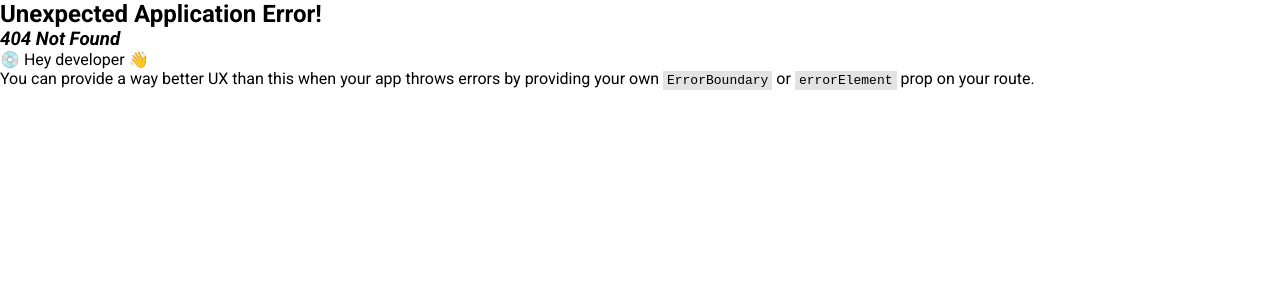
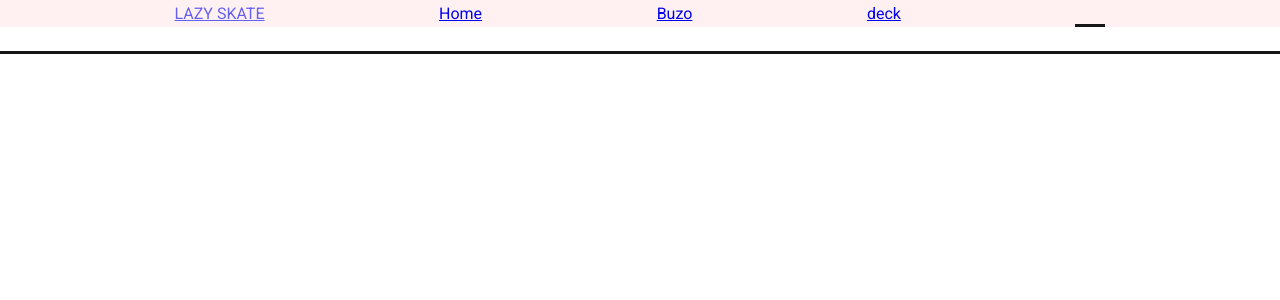
Before and after one commit to ROSSILEONEL/PreEntrega2-RossiCristianTry, a React (Vite) app: page /CardWidget in a window 1280 px wide. Before the commit this address had no page. Shown: the top 300 px of the page. Built offline with nearby package versions, Linux system fonts and the light colour scheme.

Commit message:
vamos que llegamos

```diff
--- a/package.json
+++ b/package.json
@@ -9,6 +9,8 @@
     "preview": "vite preview"
   },
   "dependencies": {
+    "bootstrap": "^5.3.0-alpha3",
+    "bootstrap-icons": "^1.10.4",
     "firebase": "^9.18.0",
     "react": "^18.2.0",
     "react-dom": "^18.2.0",
--- a/src/components/CardWidget/CardWidget.css
+++ b/src/components/CardWidget/CardWidget.css
@@ -0,0 +1,13 @@
+.nav-icon{
+    font-weight: 700;
+    font-size: 21px;
+    margin: 15px;
+}
+span{
+    font-size: 5;
+    opacity: 0.6;
+}
+.Card-Widget{
+    font-size: 5;
+border-bottom: solid rgb(24, 23, 23);
+}
--- a/src/components/CardWidget/index.jsx
+++ b/src/components/CardWidget/index.jsx
@@ -0,0 +1,19 @@
+import { useContext } from 'react';
+import './CardWidget.css'
+import  {Context}  from '../../context/index';
+
+function CardWidget (){
+   const {producstAdded}= useContext(Context);
+
+   console.log("context",Context);
+   console.log("prod added",producstAdded);
+
+   return(
+        <div className='Card-Widget'>
+            <i  className="bi bi-cart nav-icon"></i>
+            {producstAdded}
+        </div>
+        )
+
+}
+export default CardWidget;
--- /dev/null
+++ b/src/components/ItemCount/ItemCount.jsx
@@ -0,0 +1,22 @@
+
+import React from "react";
+import { useState,useEffect } from "react";
+
+export const ItemCount=({initial,stock,onAdd})=>{
+  const [value,setValue]=useState(initial);
+  const aumentar =()=>{setValue(value+1)}
+  const disminuir =()=>{setValue(value-1)}
+
+  return(
+        <div>
+            <div>
+         <button disabled ={value< 1} style={{width:30}}  onClick={disminuir}> - </button>
+         <input type="text" />
+         <span>{value}</span>
+         <button disabled={value>=stock} style={{width:30}} onClick={aumentar}> + </button>
+         </div>
+         <button onClick={()=>onAdd(value)}>Agregar al carrito</button>
+        </div>
+        )
+    }
+    export default ItemCount
--- a/src/components/ItemDetail/index.jsx
+++ b/src/components/ItemDetail/index.jsx
@@ -1,4 +1,4 @@
-
+import ItemCount from "../ItemCount/ItemCount";
 
 
 function ItemDetail({itemF}) {
@@ -8,6 +8,7 @@ function ItemDetail({itemF}) {
 
 <h1>ESTE ES ITEM DETAIL DE {itemF.name} </h1>
 <h2></h2>
+<ItemCount/>
     </div>
  )
 }
--- /dev/null
+++ b/src/components/Layout/index.jsx
@@ -0,0 +1,12 @@
+import  NavBar  from "../NavBar";
+import { Outlet as Page  } from "react-router-dom";
+function Layout() {
+    return(
+        <main>
+            <NavBar/>
+            <Page/>
+
+        </main>
+    )
+}
+export default Layout
--- a/src/components/NavBar/index.jsx
+++ b/src/components/NavBar/index.jsx
@@ -1,23 +1,19 @@
 import './NavBar.css'
 import {NavLink} from 'react-router-dom'
+import CardWidget from '../CardWidget'
+
 function NavBar(){
     return(
     <div className='div-navBar'>
-    <ul className="lista">
-        <span>LAZY SKATE</span>
-
+        <ul className="lista">
+             <NavLink to={"/"}><span>LAZY SKATE</span></NavLink>
             <li><NavLink to={"/"}>Home</NavLink></li>
-
             <li><NavLink to={"/category/buzo"}>Buzo</NavLink></li>
             <li><NavLink to={"/category/deck"}>deck</NavLink></li>
+            <NavLink to={"/category/CardWidget"}><CardWidget/></NavLink>
+        </ul>
+    </div>
+          )
+               }
 
-                    </ul>
-
-
-
-
-
-    </div>  )
-
-}
 export default NavBar
--- /dev/null
+++ b/src/context/index.jsx
@@ -0,0 +1,22 @@
+import { createContext , useState } from "react";
+
+
+export const Context= createContext();
+export function CustomProvider({children}){
+                      // lo que pasemos por el value del proveedor , es lo que los componentes van a poder acceder o leer
+                      // se pueden poner todo tipo de variables.
+    const [productsAdded,setProductsAdded]=useState([]);
+
+function onAdd(products,quantity) {
+
+setProductsAdded((prevState)=> prevState.concat(products));
+
+};
+
+    return    (
+        <Context.Provider value={{productsAdded , onAdd}}>
+        {children}
+        </Context.Provider>
+         );
+
+}
--- a/src/routes/item.jsx
+++ b/src/routes/item.jsx
@@ -1,19 +1,16 @@
 // import products from "../Mocks/products";
 // import ItemList from "../ItemList/index.jsx"
-import NavBar from "../components/NavBar/index";
+// import NavBar from "../components/NavBar/index";
+// import { doc,getDoc, getFireStore } from "firebase/firestore";
 import  ItemDetailContainer  from "../components/ItemDetailContainer";
-// import { doc,getDoc, getFireStore } from "firebase/firestore";
 
 function ItemRoot(){
 
 
      return (
             <div>
-    <NavBar/>
                <ItemDetailContainer/>
             </div>
-
-
  )
 }
 export default ItemRoot;
--- a/src/routes/root.jsx
+++ b/src/routes/root.jsx
@@ -1,35 +1,19 @@
-import { useState , useEffect } from "react";
 import ItemListContainer from "../components/ItemListContainer/index"
-// import { useEffect } from "react";
-import NavBar from "../components/NavBar/index";
 import { useParams } from "react-router-dom";
 
-//use Params es un Hook de React
+
 function Root() {
   const param = useParams()
-
   const isCategoryRoute= Boolean(param.id) ;
   const categoryId=param.id;
-
-
   console.log("CATEGORI",{isCategoryRoute});
-   //  console.log( "param del root" ,{param});
 
 
         return (
           <div >
-
-      <NavBar />
             <ItemListContainer isCategoryRoute={isCategoryRoute} categoryId={categoryId} />
-
           </div>
-
-
-
                 );
               }
 
-
-
-
 export default Root;
```
Also changed, not shown: src/main.jsx (+24 -8 lines), 2 other files (tests, documents, lock files or other folders). Lines whose indentation alone changed are shown as unchanged.
